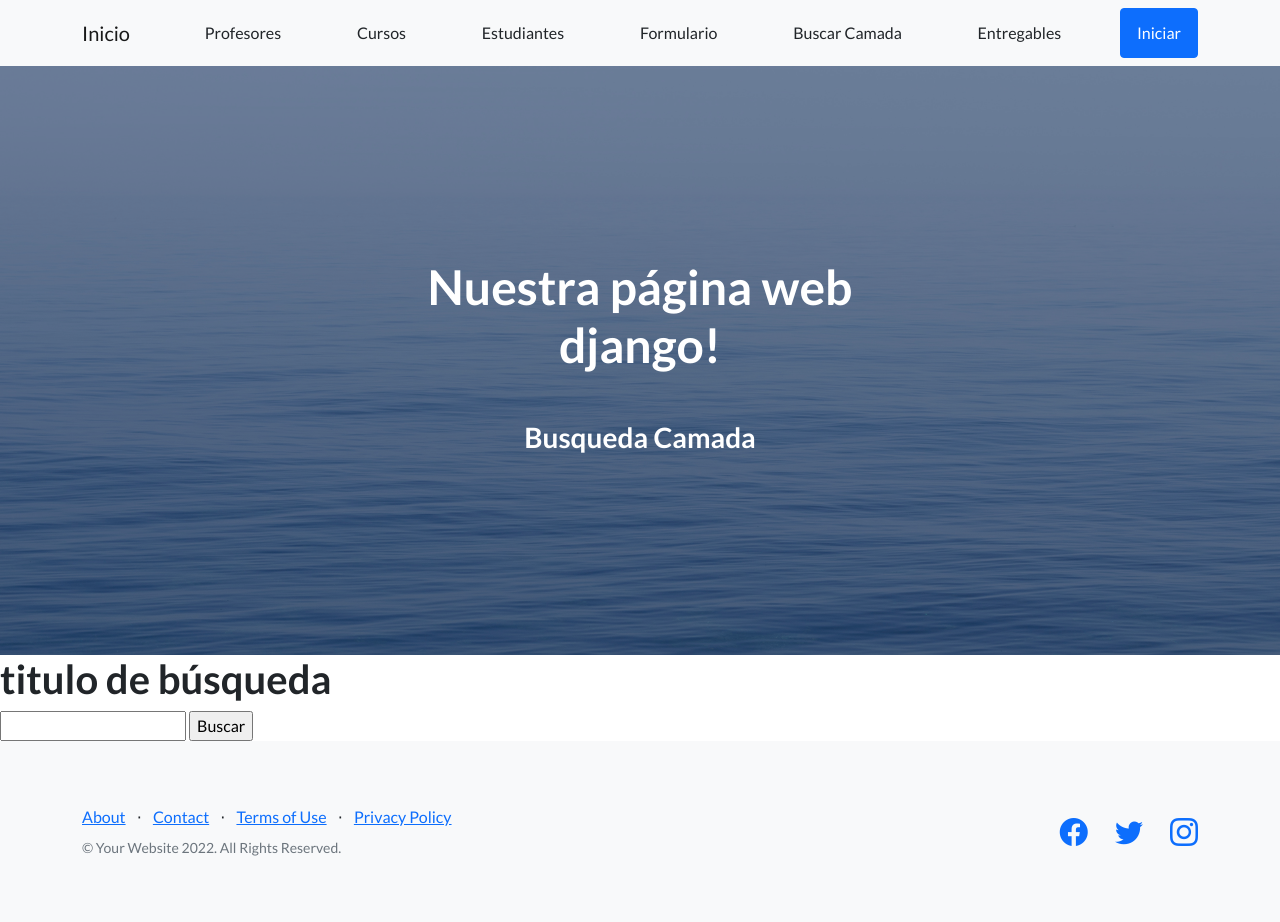
After one commit to jaliagag/django_clase, a Django app: template CoderProject/AppCoder/template/AppCoder/busquedaCamada.html in a window 1280 px wide. The commit adds this page. Run offline with Django 3.2, Linux system fonts and the light colour scheme; the template is opened without the code that fills it, so the values that code supplies are empty; some libraries are stand-ins or nearby versions.

Commit message:
interactuar con la db

```diff
--- /dev/null
+++ b/CoderProject/AppCoder/template/AppCoder/busquedaCamada.html
@@ -0,0 +1,28 @@
+{% extends "AppCoder/padre.html" %}
+{% load static %}
+
+{% block section_name%}
+<h3>Busqueda Camada</h3>
+{% endblock%}
+
+{% block contenidoQueCambia %}
+
+<h1>titulo de búsqueda</h1>
+
+{% if miFormulario.errors %}
+
+<p style='color: red;'> Están mal los datos, revisar</p>
+
+{% endif %}
+
+<form action="{% url 'buscar' %}" method="GET">
+
+  <input type="number" name="camada" id="camada">
+  <input type="submit" value="Buscar">
+
+</form>
+
+
+
+
+{% endblock %}
--- a/CoderProject/AppCoder/template/AppCoder/padre.html
+++ b/CoderProject/AppCoder/template/AppCoder/padre.html
@@ -26,6 +26,7 @@
                 <a class="btn" href="{% url 'Cursos' %}">Cursos</a>
                 <a class="btn" href="{% url 'Estudiantes' %}">Estudiantes</a>
                 <a class="btn" href="{% url 'Formulario' %}">Formulario</a>
+                <a class="btn" href="{% url 'BusquedaCamada' %}">Buscar Camada</a>
                 <a class="btn" href="/AppCoder/entregables/">Entregables</a>
                 <a class="btn btn-primary" href="#signup">Iniciar</a>
             </div>
```
Also changed, not shown: CoderProject/AppCoder/template/AppCoder/resultadosBusqueda.html (added, +25 -0 lines).
